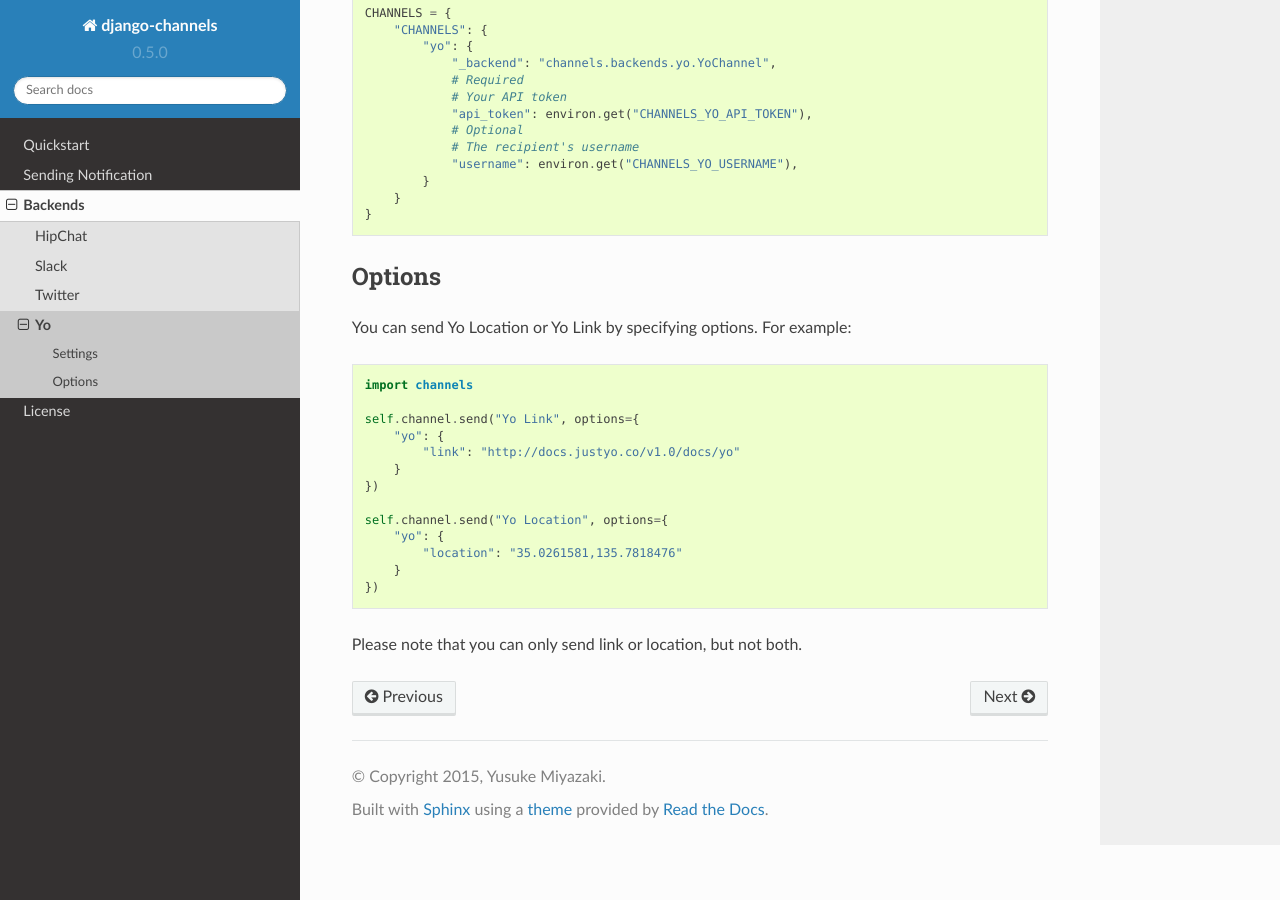
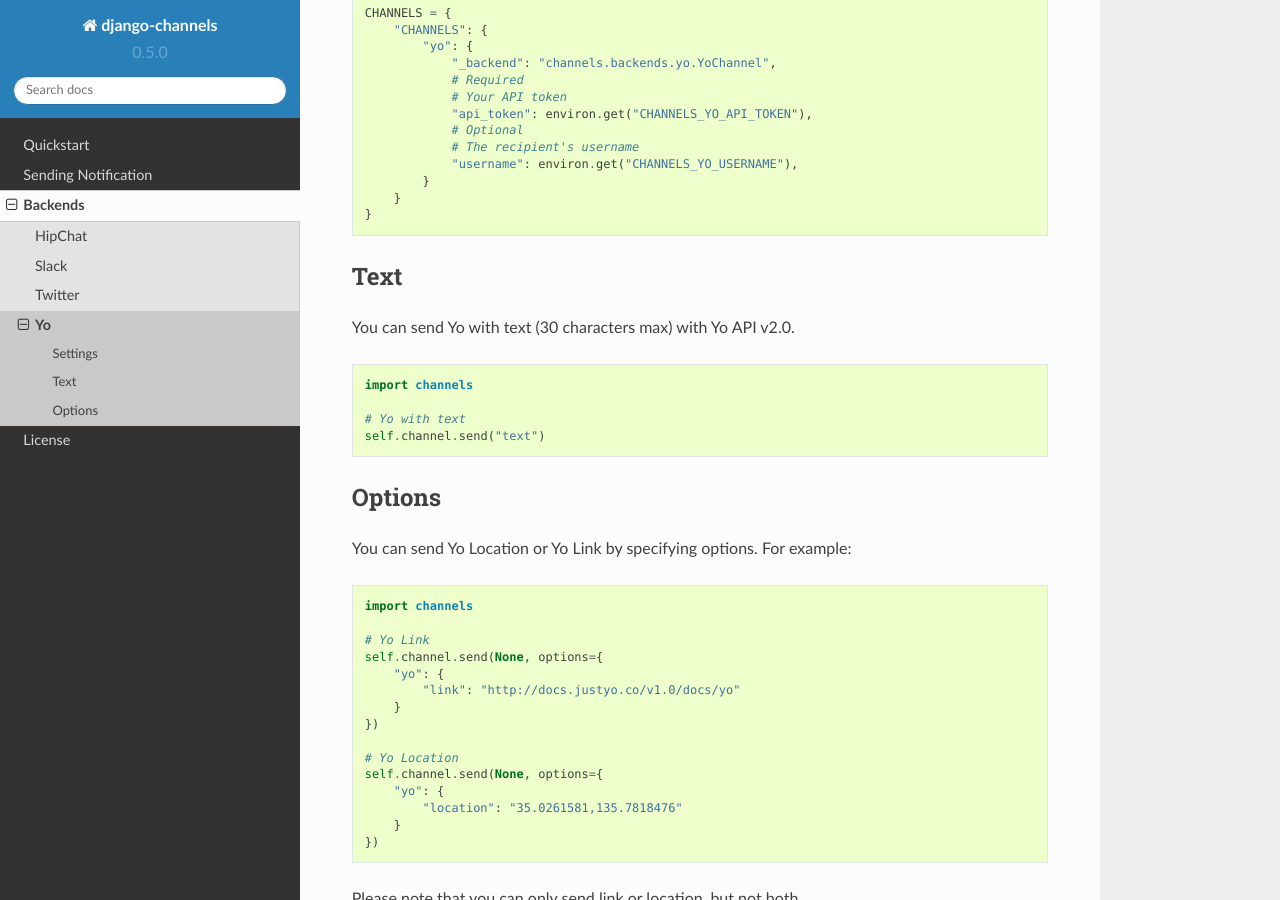
Before and after one commit to ymyzk/kawasemi, a Sphinx documentation site: the page built from docs/source/backends/yo.rst, in a window 1280 px wide and 900 px high, scrolled down 368 px. Built offline with Sphinx 7.4.7 and the Read the Docs theme 2.0.0, drawn with Linux system fonts in a browser that asks for light colours.

Commit message:
Send Yo with text using Yo API v2.0

```diff
--- a/docs/source/backends/yo.rst
+++ b/docs/source/backends/yo.rst
@@ -24,6 +24,18 @@
        }
    }
 
+Text
+----
+You can send Yo with text (30 characters max) with Yo API v2.0.
+
+.. code-block:: python
+
+   import channels
+
+   # Yo with text
+   self.channel.send("text")
+
+
 Options
 -------
 You can send Yo Location or Yo Link by specifying options. For example:
@@ -32,13 +44,15 @@
 
    import channels
 
-   self.channel.send("Yo Link", options={
+   # Yo Link
+   self.channel.send(None, options={
        "yo": {
            "link": "http://docs.justyo.co/v1.0/docs/yo"
        }
    })
 
-   self.channel.send("Yo Location", options={
+   # Yo Location
+   self.channel.send(None, options={
        "yo": {
            "location": "35.0261581,135.7818476"
        }
@@ -47,5 +61,5 @@
 Please note that you can only send link or location, but not both.
 
 .. _Yo: https://www.justyo.co
-.. _API: http://docs.justyo.co/v1.0/docs/yo
+.. _API: http://docs.justyo.co/v2.0/docs/yo
 .. _Yo Dashboard: https://dev.justyo.co
```
Also changed, not shown: 2 other files.
